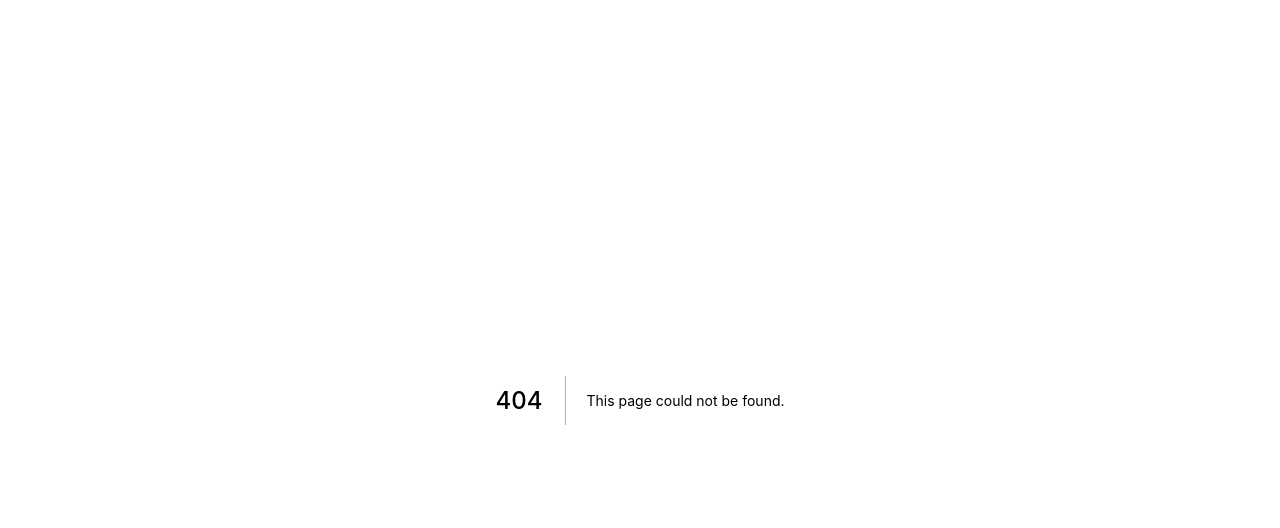
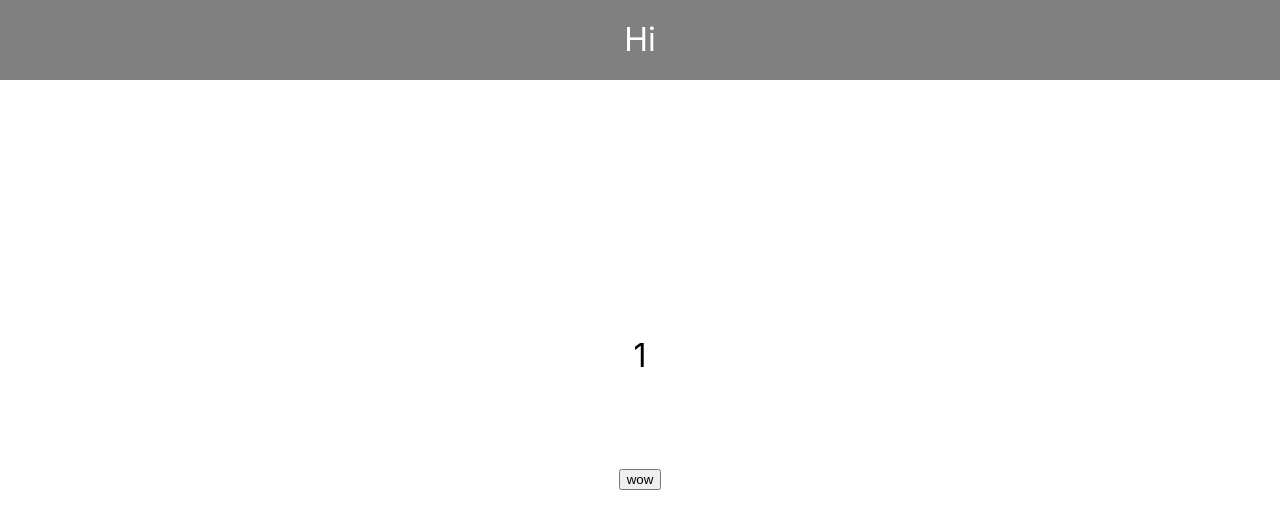
Before and after one commit to beyondsundae/my-electricity-cost, a Next.js app: page /1 in a window 1280 px wide. Before the commit this address had no page. Shown: the top 528 px of the page. Built offline with nearby package versions, Linux system fonts and the light colour scheme.

Commit message:
🚧 test page

```diff
--- /dev/null
+++ b/pages/[id].js
@@ -0,0 +1,69 @@
+import React, {useEffect, useState} from 'react'
+import { useRouter } from 'next/dist/client/router'
+import Link from 'next/link'
+import Layout from './components/Layout'
+
+export default function id() {
+
+    const router = useRouter()
+
+    // const { push, reload } = useRouter()
+
+    const {id} = router.query
+
+    const [state, setstate] = useState([])
+
+    let arrPage =  []
+
+
+    const addArr = () => {
+        console.log('wow');
+        for(let i = 0; i<100; i++){
+            setstate((prev)=>{
+                return [...prev, i]
+            })
+        }
+    }
+
+    useEffect(() => {
+        // console.log('state2', state)
+      }, [state])
+
+    const _page = () => {
+        let content = [];
+
+        for (let item of state) {
+          content.push(
+            <>
+                <Link key={item} href={`/${item}`}>
+                    <a>{item}</a>
+                </Link>
+                <br/>
+            </>
+            );
+        }
+
+        console.log('content', content)
+        return content;
+    }
+
+    setTimeout(() => {
+        console.log('Hello, World!')
+      }, 3000);
+
+    return (
+        <div>
+          <Layout>
+            <div style={{textAlign: "center", margin: '20%', fontSize: '200%'}}>
+                    {id} <br/><br/><br/>
+
+                    {/* {arrPage.length>0 && _page()} */}
+                        {_page()}
+
+                    <button onClick={()=>addArr()}>wow</button>
+
+                </div>
+            </Layout>
+        </div>
+    )
+}
--- /dev/null
+++ b/pages/components/Header.js
@@ -0,0 +1,13 @@
+import React from 'react'
+
+
+const Header = () => {
+    return (
+        <div className='Header'>
+            Hi
+
+        </div>
+    )
+}
+
+export default Header
--- /dev/null
+++ b/pages/components/Layout.js
@@ -0,0 +1,15 @@
+import React from 'react'
+import Header from './Header'
+
+
+const Layout = (props) => {
+    return (
+        <div>
+              <Header/>
+              {props.children}
+
+        </div>
+    )
+}
+
+export default Layout
--- a/styles/Home.module.css
+++ b/styles/Home.module.css
@@ -119,3 +119,12 @@
     flex-direction: column;
   }
 }
+
+
+.Header {
+  width: 100%;
+  height: 3rem;
+  background-color: #9ECEE6;
+  text-align: center;
+  padding-top: 20px;
+}
--- a/styles/globals.css
+++ b/styles/globals.css
@@ -14,3 +14,13 @@ a {
 * {
   box-sizing: border-box;
 }
+
+.Header {
+  width: 100%;
+  height: 5rem;
+  font-size: 2rem;
+  background-color: #808080;
+  color: white;
+  text-align: center;
+  padding-top: 20px;
+}
```
